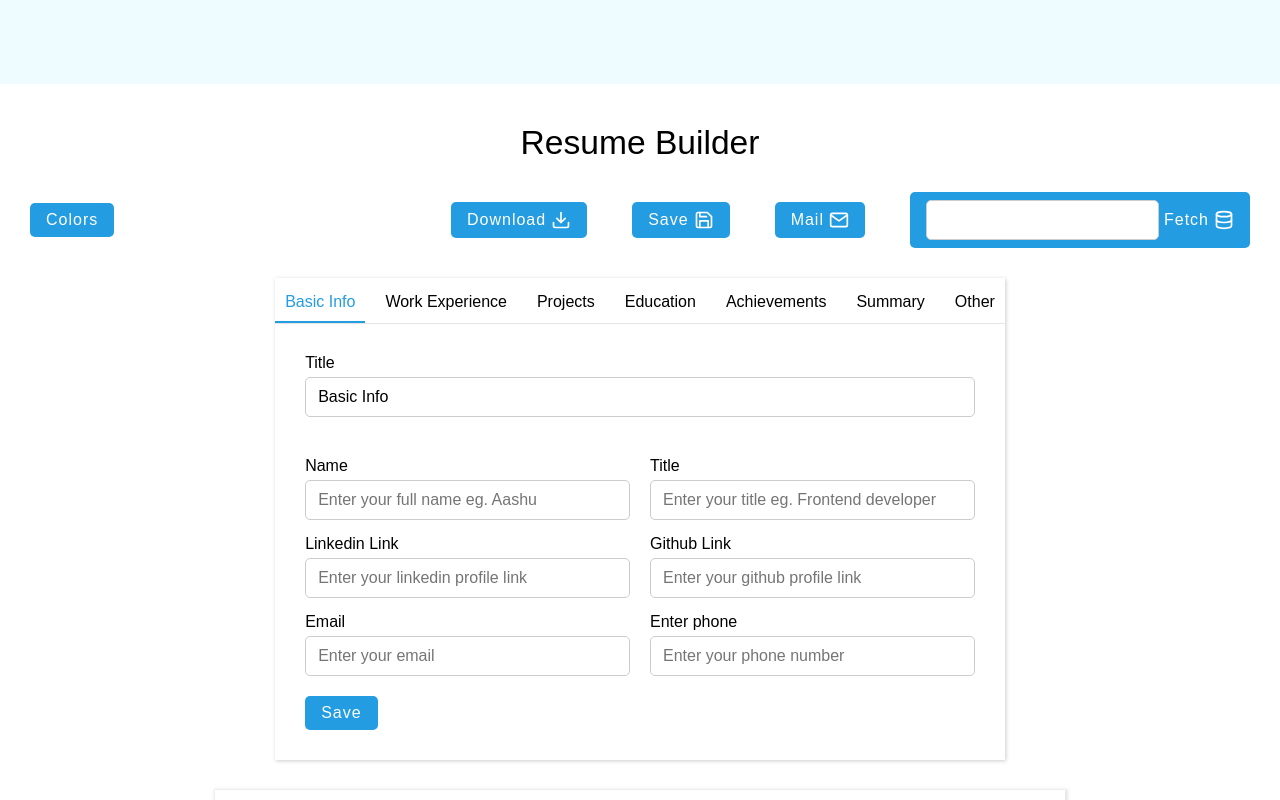
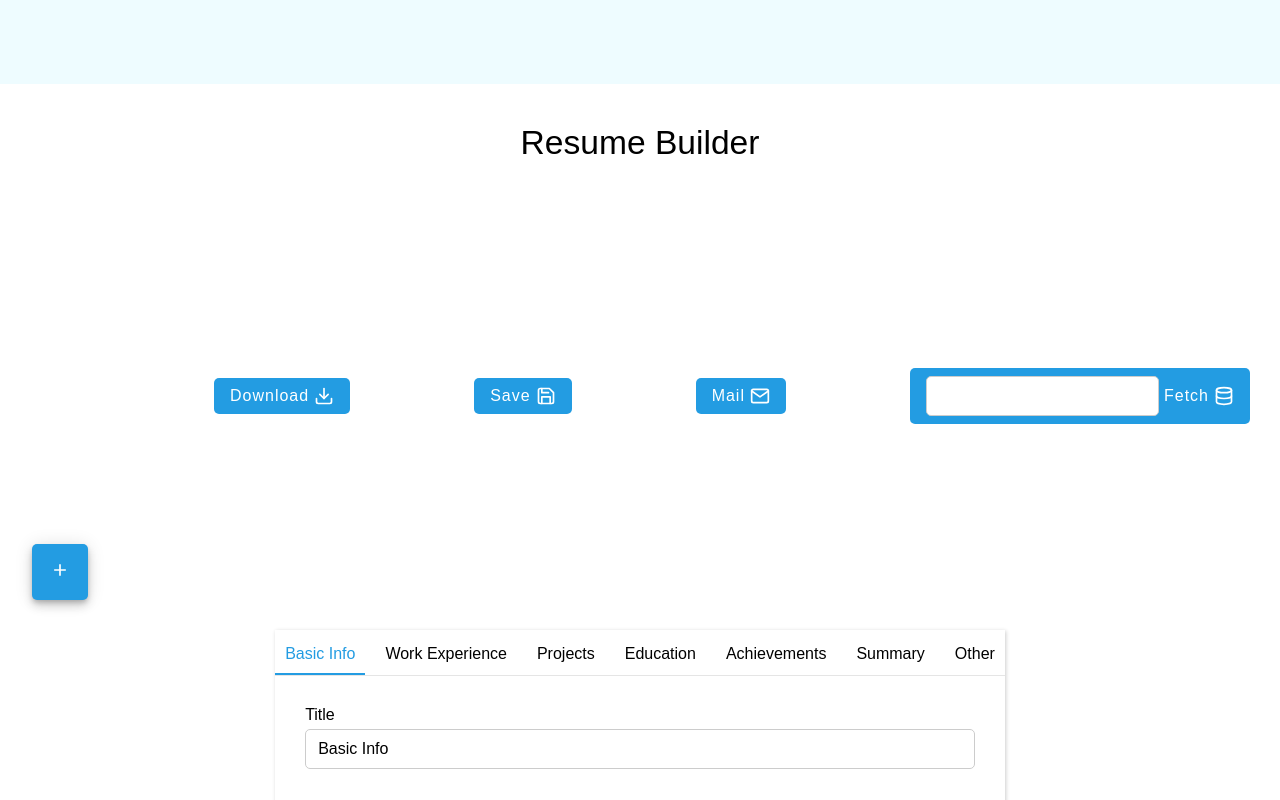
Before and after one commit to michaelmelaku/resume-builder, a React (Create React App) app: page / in a window 1280 px wide. Shown: the part 596-1396 px from the top of the page. Built offline with nearby package versions, Linux system fonts and the light colour scheme.

Commit message:
material ui sped dial

```diff
--- a/package.json
+++ b/package.json
@@ -4,6 +4,9 @@
   "private": true,
   "dependencies": {
     "@coreui/react": "^4.4.0",
+    "@emotion/react": "^11.10.5",
+    "@emotion/styled": "^11.10.5",
+    "@mui/material": "^5.10.12",
     "@testing-library/jest-dom": "^5.16.1",
     "@testing-library/react": "^12.1.2",
     "@testing-library/user-event": "^13.5.0",
--- a/src/components/Body/Body.js
+++ b/src/components/Body/Body.js
@@ -1,11 +1,12 @@
 import React, { useRef, useState } from "react";
 import ReactToPrint from "react-to-print";
-import {   Mail, Database, Download, Save } from "react-feather";
+import {   Mail, Database, Download, Save, PlusCircle } from "react-feather";
 
 import Collapsible from 'react-collapsible';
 
 import Editor from "../Editor/Editor";
 import Resume from "../Resume/Resume";
+import { SpeedDial,SpeedDialAction,SpeedDialIcon } from "@mui/material";
 
 import styles from "./Body.module.css";
 
@@ -65,11 +66,19 @@ function Body() {
     <div className={styles.container}>
       <p className={styles.heading}>Resume Builder</p>
       <div className={styles.toolbar}>
-        <Collapsible trigger={<button>Colors</button>}>
-        <div className={styles.colors}>
+
+          <SpeedDial
+            ariaLabel="SpeedDial basic example"
+            icon={<SpeedDialIcon />}>
+
             {colors.map((item) => (
-            <span
-              key={item}
+
+              <SpeedDialAction
+                // key={item}
+                key={colors.name}
+                icon={colors.icon}
+                tooltipTitle={colors.name}
+
                 style={{ backgroundColor: item }}
                 className={`${styles.color} ${
                   activeColor === item ? styles.active : ""
@@ -77,8 +86,9 @@ function Body() {
                 onClick={() => setActiveColor(item)}
                 />
             ))}
-        </div>
-        </Collapsible>
+          {<div className={styles.colors}/>}
+        </SpeedDial>
+
         <ReactToPrint
           trigger={() => {
             return (
--- a/src/components/Resume/Resume.js
+++ b/src/components/Resume/Resume.js
@@ -1,9 +1,10 @@
 import React, { forwardRef, useEffect, useRef, useState } from "react";
 import {
-  AtSign,
+
   Calendar,
   GitHub,
   Linkedin,
+  Mail,
   MapPin,
   Paperclip,
   Phone,
@@ -308,12 +309,14 @@ const Resume = forwardRef((props, ref) => {
       <div ref={containerRef} className={styles.container}>
         <div className={styles.header}>
           <p className={styles.heading}>{info.basicInfo?.detail?.name}</p>
+          <p className={styles.heading}>{info.basicInfo?.detail?.name}</p>
           <p className={styles.subHeading}>{info.basicInfo?.detail?.title}</p>
+
 
           <div className={styles.links}>
             {info.basicInfo?.detail?.email ? (
               <a className={styles.link} type="email">
-                <AtSign /> {info.basicInfo?.detail?.email}
+                <Mail /> {info.basicInfo?.detail?.email}
               </a>
             ) : (
               <span />
```
Also changed, not shown: 1 other file (tests, documents, lock files or other folders). Lines whose indentation alone changed are shown as unchanged.
